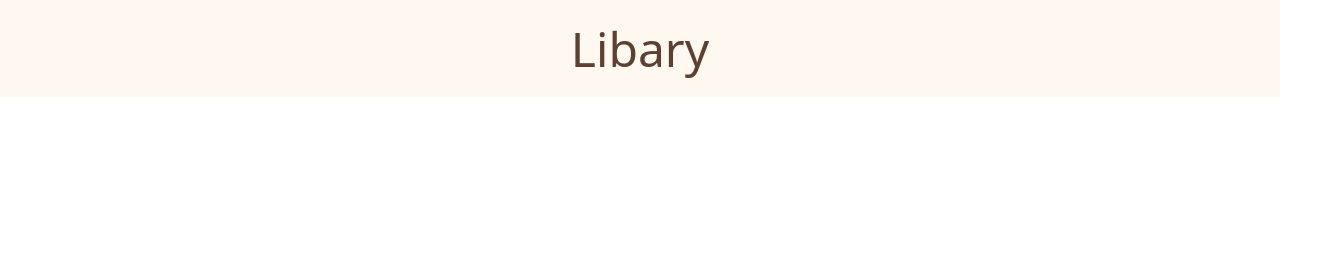
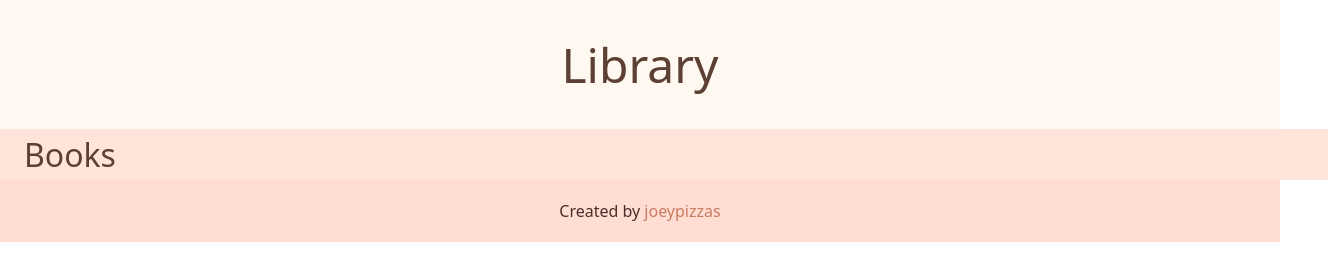
Before and after one commit to joeypizzas/odin-library, a plain HTML site: page index.html in a window 1280 px wide. Shown: the whole page, 1328 px wide, since content can reach past the window. Drawn offline with Linux system fonts and the light colour scheme.

Commit message:
Added color palette for all three sections

```diff
--- a/index.html
+++ b/index.html
@@ -9,9 +9,15 @@
 </head>
 <body>
     <div id="title-container">
-        <div id="title">Libary</div>
+        <div id="title">Library</div>
     </div>
-    <div></div>
-    <div></div>
+    <div id="books-container">
+        <div id="books-header">Books</div>
+        <div id=books-subheader></div>
+        <div id="book-list"></div>
+    </div>
+    <div id="footer-container">
+        <div id="footer">Created by <a href="https://github.com/joeypizzas">joeypizzas</a></div>
+    </div>
 </body>
 </html>
--- a/style.css
+++ b/style.css
@@ -25,5 +25,40 @@ body {
 #title {
     font-size: 3rem;
     color: #5C4033;
-    padding: 1rem;
+    padding: 2rem;
 }
+
+#books-container {
+    background-color: #FFE5D9;
+    width: 100%;
+    display: flex;
+    flex-direction: column;
+    padding: .25rem 1.5rem .25rem 1.5rem;
+}
+
+#books-header {
+    color: #5C4033;
+    font-size: 2rem;
+}
+
+#footer-container {
+    background-color: #FFDDD2;
+    width: 100%;
+    display: flex;
+    justify-content: center;
+    align-items: center;
+}
+
+#footer {
+    color: #4B2E2A;
+    padding: 1.25rem;
+}
+
+a {
+    color: #C97B63;
+    text-decoration: none;
+}
+
+a:hover {
+    color: #F4A261;
+}
```
